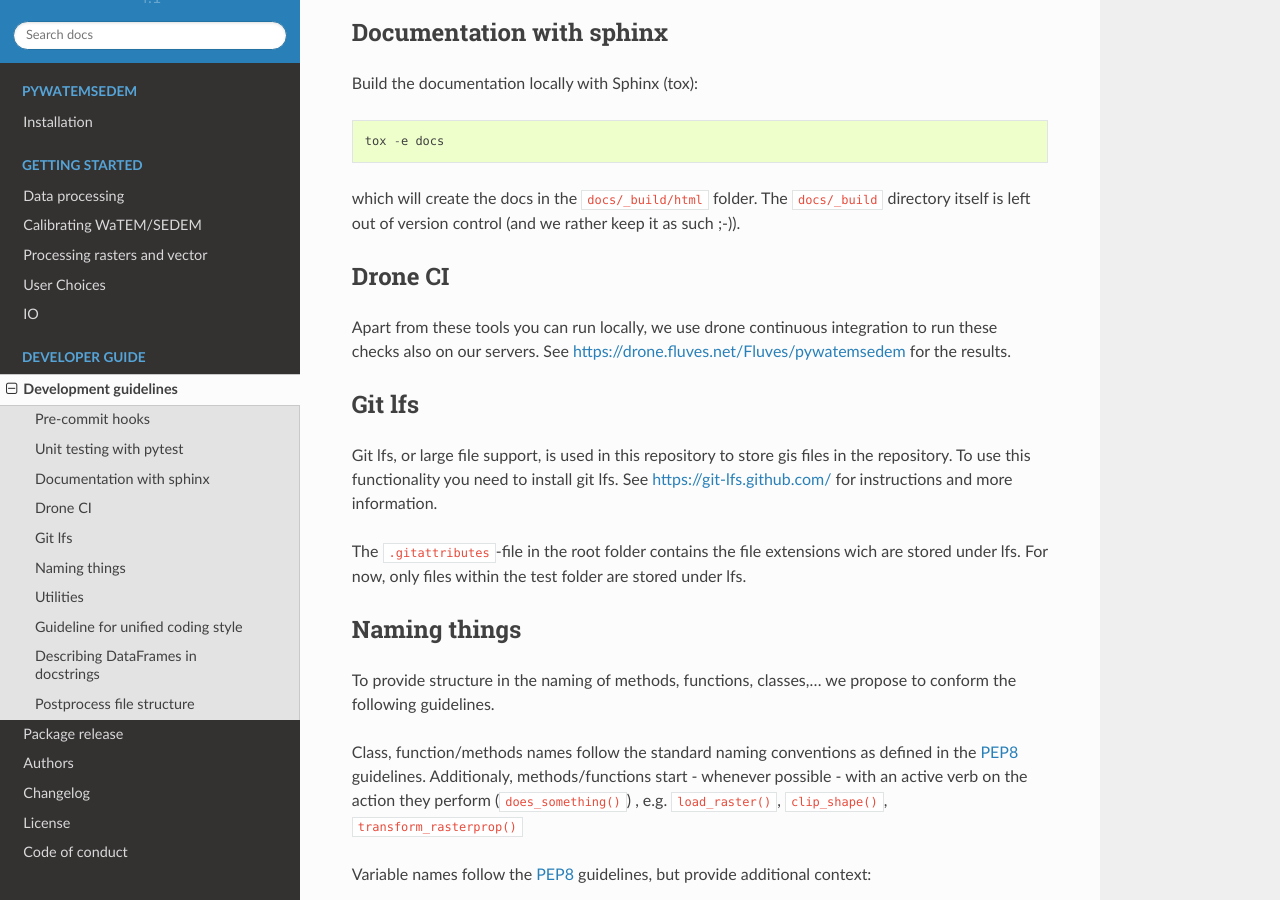
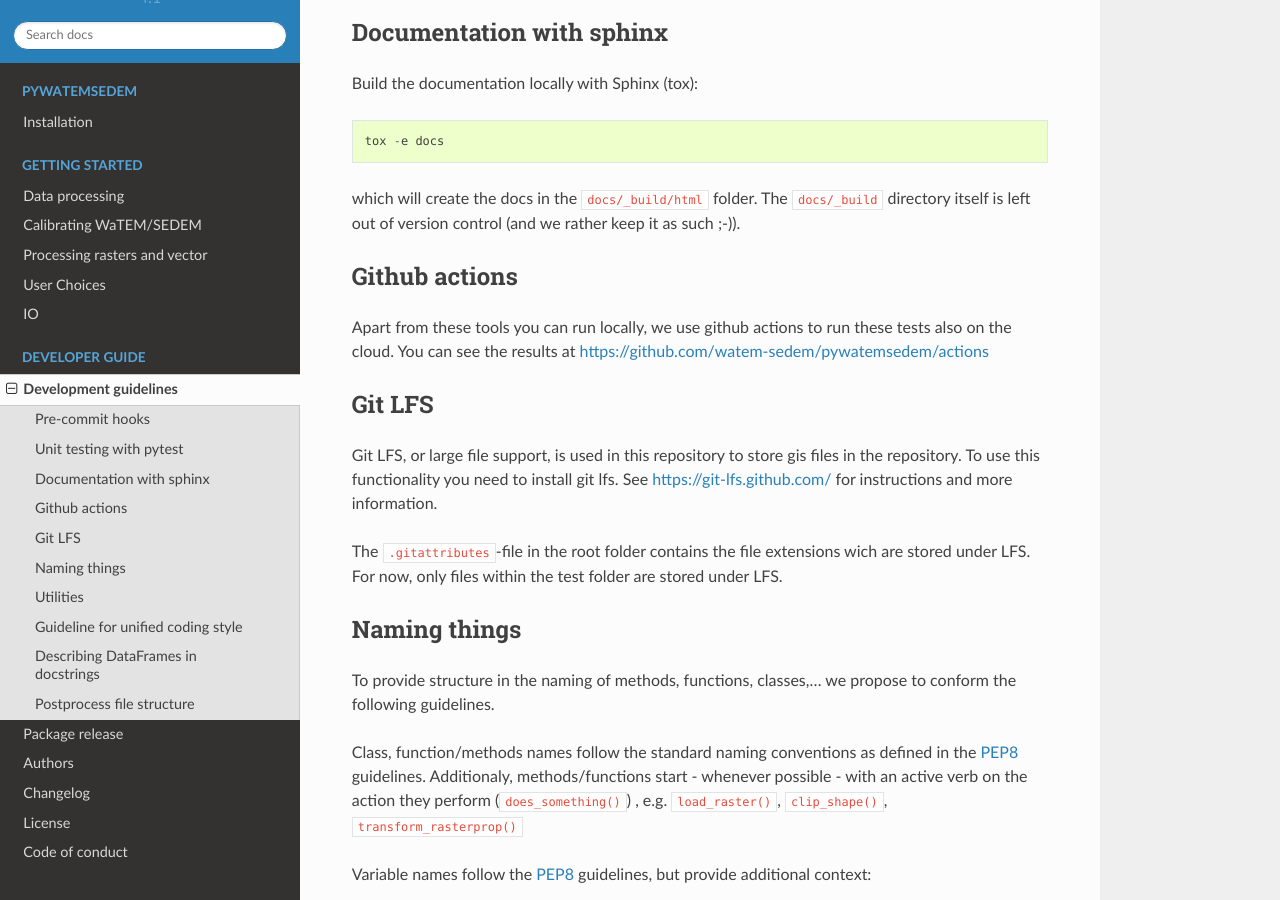
Before and after one commit to watem-sedem/pywatemsedem, a Sphinx documentation site: the page built from docs/contributing.rst, in a window 1280 px wide and 900 px high, scrolled down 1401 px. Built offline with Sphinx 7.4.7 and the Read the Docs theme 2.0.0, drawn with Linux system fonts in a browser that asks for light colours; pages that are not in the unit, such as notebooks, are missing from menus; the version number is read from the project's files by our own code.

Commit message:
Replace drone>GHA in docs

```diff
--- a/docs/contributing.rst
+++ b/docs/contributing.rst
@@ -71,22 +71,22 @@ Build the documentation locally with Sphinx (tox):
 which will create the docs in the ``docs/_build/html`` folder. The ``docs/_build`` directory itself is
 left out of version control (and we rather keep it as such ;-)).
 
-Drone CI
---------
+Github actions
+--------------
 
-Apart from these tools you can run locally, we use drone continuous integration to run these checks also
-on our servers. See https://drone.fluves.net/Fluves/pywatemsedem for the results.
+Apart from these tools you can run locally, we use github actions to run these tests also on the cloud.
+You can see the results at https://github.com/watem-sedem/pywatemsedem/actions
 
-Git lfs
+Git LFS
 -------
 
-Git lfs, or large file support, is used in this repository to store gis files in
+Git LFS, or large file support, is used in this repository to store gis files in
 the repository. To use this functionality you need to install git lfs. See
 https://git-lfs.github.com/ for instructions and more information.
 
 The ``.gitattributes``-file in the root folder contains the file extensions wich are
-stored under lfs. For now, only files within the test folder are stored under
-lfs.
+stored under LFS. For now, only files within the test folder are stored under
+LFS.
 
 Naming things
 -------------
```
